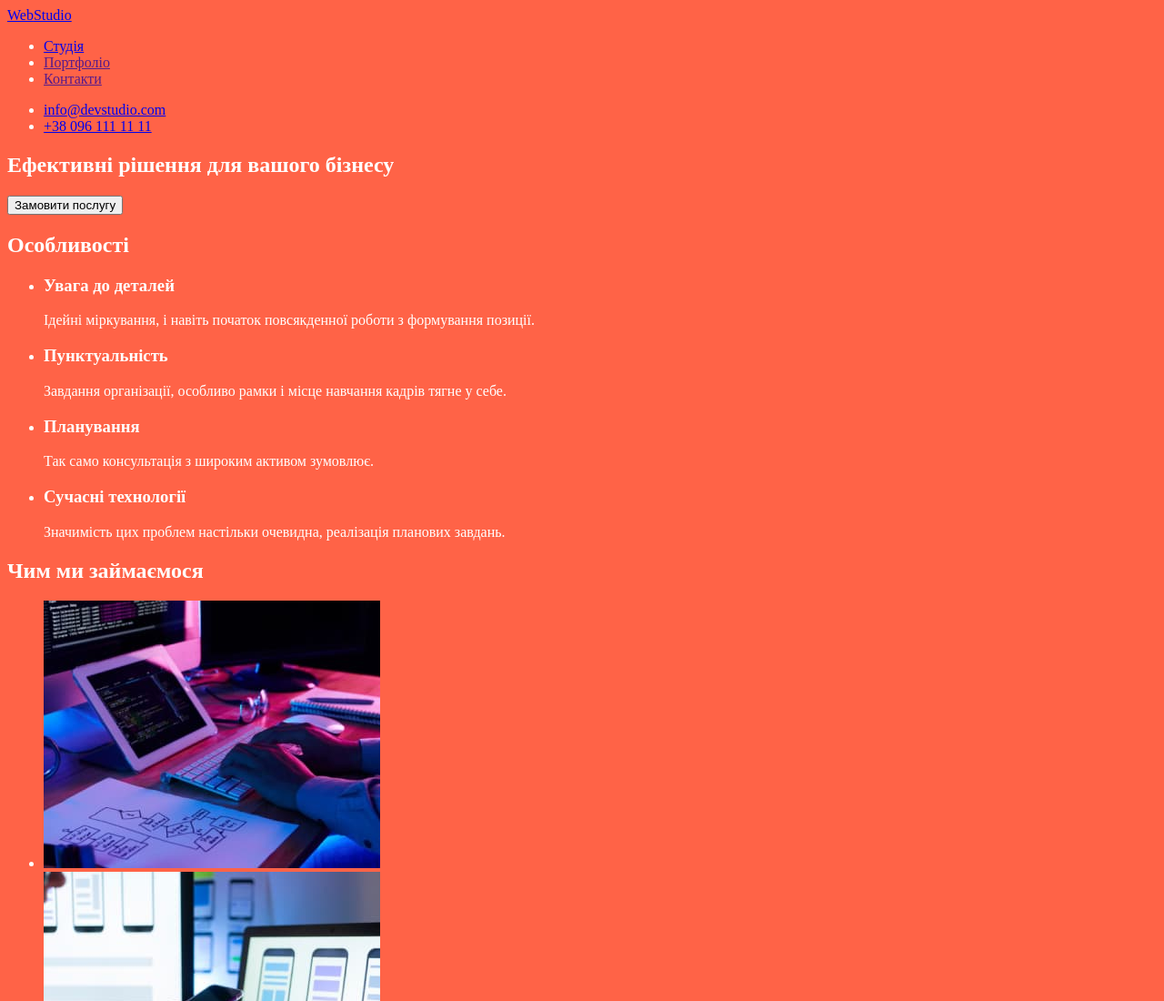
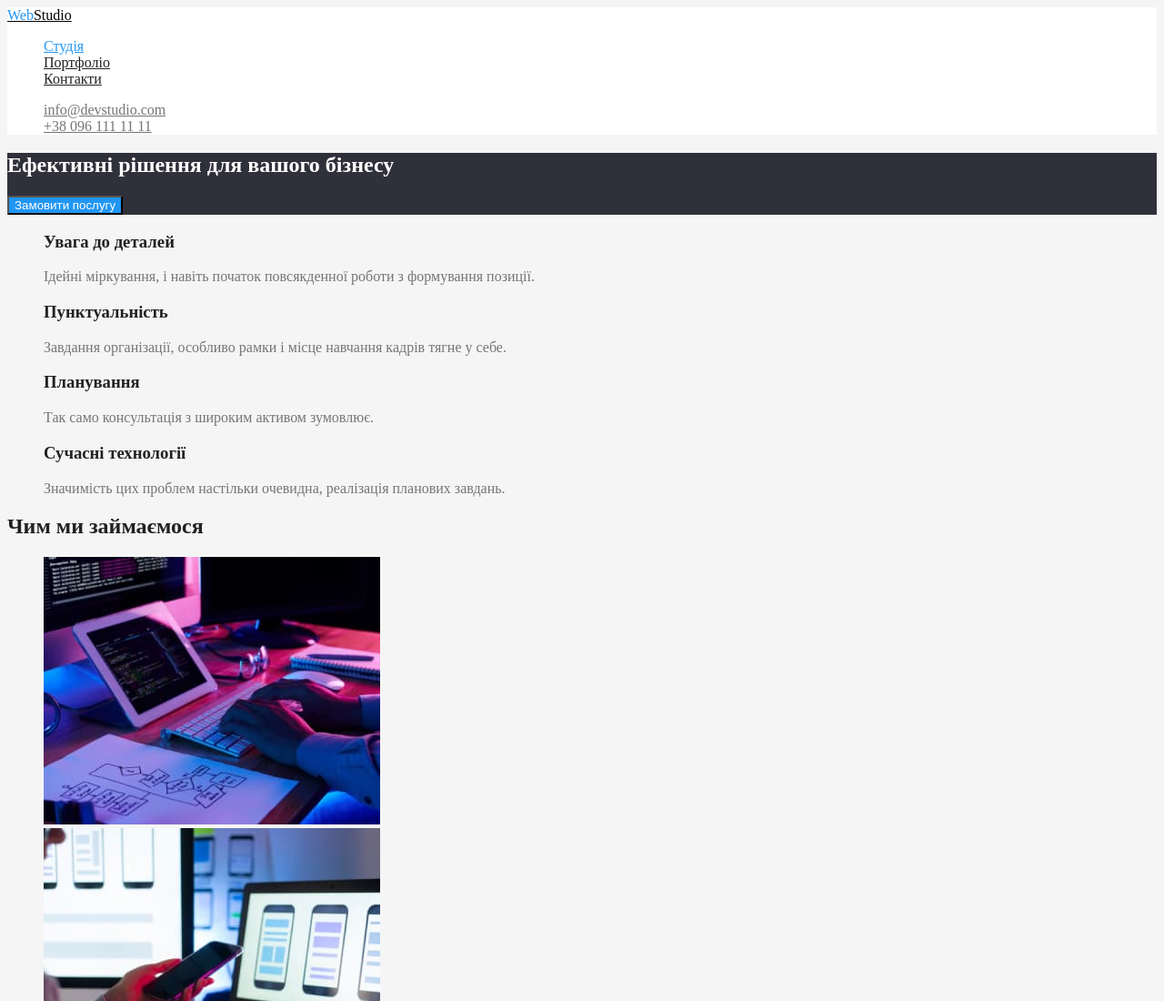
Before and after one commit to IraAkulova/goit-markup-hw-02, a plain HTML site: page index.html in a window 1280 px wide. Shown: the top 1100 px of the page at 91% size. Drawn offline with Linux system fonts and the light colour scheme.

Commit message:
added css styles, added header fnd footer to portfolio

```diff
--- a/css/styles.css
+++ b/css/styles.css
@@ -1,11 +1,54 @@
+/* палітра кольорів
+основний котлір текст colour: #757575
+додатковий колір текст colour: #212121
+основний колір фон background-colour: #F5F5F5
+додатковий колір фон background-colour: #F5F4FA
+акцентний колір background-colour: #2196F3
+акцентний колір colour: #FFFFFF
+колір лого чорний colour: #000000*/
+
+:root{--primary-text-color: #757575;
+--title-text-color: #212121;
+--accent-color: #ffffff;
+--primary-background-color: #f5f5f5;
+--additional-background-color: #F5F4FA;
+--accent-background-color: #2196F3;
+--logo-color: #000000;
+--hero-background-color:#2F303A;}
+
 body{
-    background-color: tomato;
-    color: #fff;
-}
+    color: var(--primary-text-color);
+    background-color: var(--primary-background-color);}
 
-/* палітра кольорів
-основний котлір текст
-додатковий колір текст
-основний колір фон
-додатковий колір фон
-акцунтний колір */
+    /* header-nav */
+    .header{background-color: var(--accent-color);}
+    .header-logo{color: var(--logo-color);}
+    span{color: var(--accent-background-color);}
+    ul{list-style: none;}
+    .header-item > a{color: var(--title-text-color);}
+    .header-item > a:hover, .header-item > a:focus{color: var(--accent-background-color);}
+    .header-list .current{color: var(--accent-background-color);}
+
+    /* header-contacts */
+    .contact > a{color: var(--primary-text-color);}
+    .contact > a:hover, .contact > a:focus{color: var(--accent-background-color);}
+
+    /* hero */
+    .hero{background-color: var(--hero-background-color);}
+    .hero-header{color: var(--accent-color);}
+    .hero-button{color: var(--accent-color);
+                background-color: var(--accent-background-color);}
+
+    /* section */
+    .section-title{color: var(--title-text-color);}
+    .features{color: var(--title-text-color);}
+    .hidden{display: none;}
+    .name{color: var(--title-text-color);}
+    .team{background-color: var(--additional-background-color);}
+
+    /* footer */
+    .footer-logo{color: var(--accent-color);}
+    .footer-contact > a{color: var(--accent-color);}
+    .footer{background-color: var(--hero-background-color);}
+
+    /* portfolio-styles */
--- a/index.html
+++ b/index.html
@@ -8,72 +8,72 @@
     <link rel="stylesheet" href="./css/styles.css">
 </head>
 <body>
-    <header>
-        <nav>
-            <a href="./index.html"> <span>Web</span>Studio</a>
-            <ul>
-                <li> <a href="./index.html">Студія</a> </li>
-                <li> <a href="">Портфоліо</a> </li>
-                <li> <a href="">Контакти</a> </li>
+    <header class="header">
+        <nav class="header-nav">
+            <a href="./index.html" class="header-logo"> <span>Web</span>Studio</a>
+            <ul class="header-list">
+                <li class="header-item"> <a href="./index.html" class="current">Студія</a> </li>
+                <li class="header-item"> <a href="./portfolio.html" target="_blank" rel="noopener noreferrer nofollow">Портфоліо</a> </li>
+                <li class="header-item"> <a href="">Контакти</a> </li>
             </ul>
         </nav>
-            <ul>
-                <li><a href="mailto:info@devstudio.com">info@devstudio.com</a></li>
-                <li><a href="tel:+380961111111">+38 096 111 11 11</a></li>
+            <ul class="contacts">
+                <li class="contact"><a href="mailto:info@devstudio.com">info@devstudio.com</a></li>
+                <li class="contact"><a href="tel:+380961111111">+38 096 111 11 11</a></li>
             </ul>
     </header>
-    <main>
-        <section>
-            <h1>Ефективні рішення для вашого бізнесу</h1>
-            <button type="button">Замовити послугу</button>
+    <main class="main">
+        <section class="hero">
+            <h1 class="hero-header">Ефективні рішення для вашого бізнесу</h1>
+            <button type="button" class="hero-button">Замовити послугу</button>
         </section>
-        <section>
-            <h2>Особливості</h2>
+        <section class="sectoin">
+            <h2 class="section-title hidden">Особливості</h2>
             <ul>
-                <li> <h3>Увага до деталей</h3>
+                <li> <h3 class="features">Увага до деталей</h3>
                 <p>Ідейні міркування, і навіть початок повсякденної роботи з формування позиції.</p></li>
-                <li> <h3>Пунктуальність</h3>
+                <li> <h3 class="features">Пунктуальність</h3>
                 <p>Завдання організації, особливо рамки і місце навчання кадрів тягне у себе.</p></li>
-                <li> <h3>Планування</h3>
+                <li> <h3 class="features">Планування</h3>
                 <p>Так само консультація з широким активом зумовлює.</p></li>
-                <li> <h3>Сучасні технології</h3>
+                <li> <h3 class="features">Сучасні технології</h3>
                 <p>Значимість цих проблем настільки очевидна, реалізація планових завдань.</p></li>
             </ul>
         </section>
-        <section>
-            <h2>Чим ми займаємося</h2>
+        <section class="sectoin">
+            <h2 class="section-title">Чим ми займаємося</h2>
             <ul>
                 <li> <img src="./images/img1.jpg" alt="Розробник друкує на клавіатурі" width=370 height=294> </li>
                 <li> <img src="./images/img2.jpg" alt="Розробник телефонує" width=370 height=294></li>
                 <li> <img src="./images/img3.jpg" alt="Розробник обирає колір" width=370 height=294></li>
             </ul>
         </section>
-        <section>
-            <h2>Наша команда</h2>
+        <section class="sectoin team">
+            <h2 class="section-title">Наша команда</h2>
             <ul>
                 <li> <img src="./images/photo1.jpg" alt="Фото Ігора Дем'яненко" width=270 height=260>
-                    <h3>Ігор Дем'яненко</h3>
+                    <h3 class="name">Ігор Дем'яненко</h3>
                 <p lang=en> Product Designer</p></li>
                 <li><img src="./images/photo2.jpg" alt="Фото Ольги Репіної" width=270 height=260>
-                    <h3>Ольга Репіна</h3>
+                    <h3 class="name">Ольга Репіна</h3>
                 <p lang=en> Frontend Developer</p></li>
                 <li> <img src="./images/photo3.jpg" alt="Фото Миколи Тарасова" width=270 height=260>
-                    <h3>Микола Тарасов</h3>
+                    <h3 class="name">Микола Тарасов</h3>
                 <p lang=en> Marketing</p></li>
                 <li> <img src="./images/photo4.jpg" alt="Фото Михайла Єрмакова" width=270 height=260>
-                    <h3>Михайло Єрмаков</h3>
+                    <h3 class="name">Михайло Єрмаков</h3>
                 <p lang=en> UI Designer</p></li>
             </ul>
         </section>
     </main>
 
-    <footer>
-        <a href="./index.html"> <span>Web</span>Studio</a>
+    <footer class="footer">
+        <a href="./index.html" class="footer-logo"> <span>Web</span>Studio</a>
         <address>
             <ul>
-                <li> <a href="https://goo.gl/maps/CPtrU1FHBa2aNyZL9" target="_blank" rel="noopener noreferrer nofollow">г. Київ, пр-т Лесі Українки, 26</a></li>
-                <li><a href="mailto:info@devstudio.com">info@devstudio.com</a></li>
-                <li><a href="tel:+380961111111">+38 096 111 11 11</a></li>
+                <li class="footer-contact"><a href="https://goo.gl/maps/CPtrU1FHBa2aNyZL9" target="_blank" rel="noopener noreferrer nofollow">г. Київ, пр-т Лесі Українки, 26</a></li>
+                <li class="footer-contact"><a href="mailto:info@devstudio.com">info@devstudio.com</a></li>
+                <li class="footer-contact"><a href="tel:+380961111111">+38 096 111 11 11</a></li>
             </ul>
         </address>
     </footer>
```
Also changed, not shown: portfolio.html (added, +46 -0 lines).
